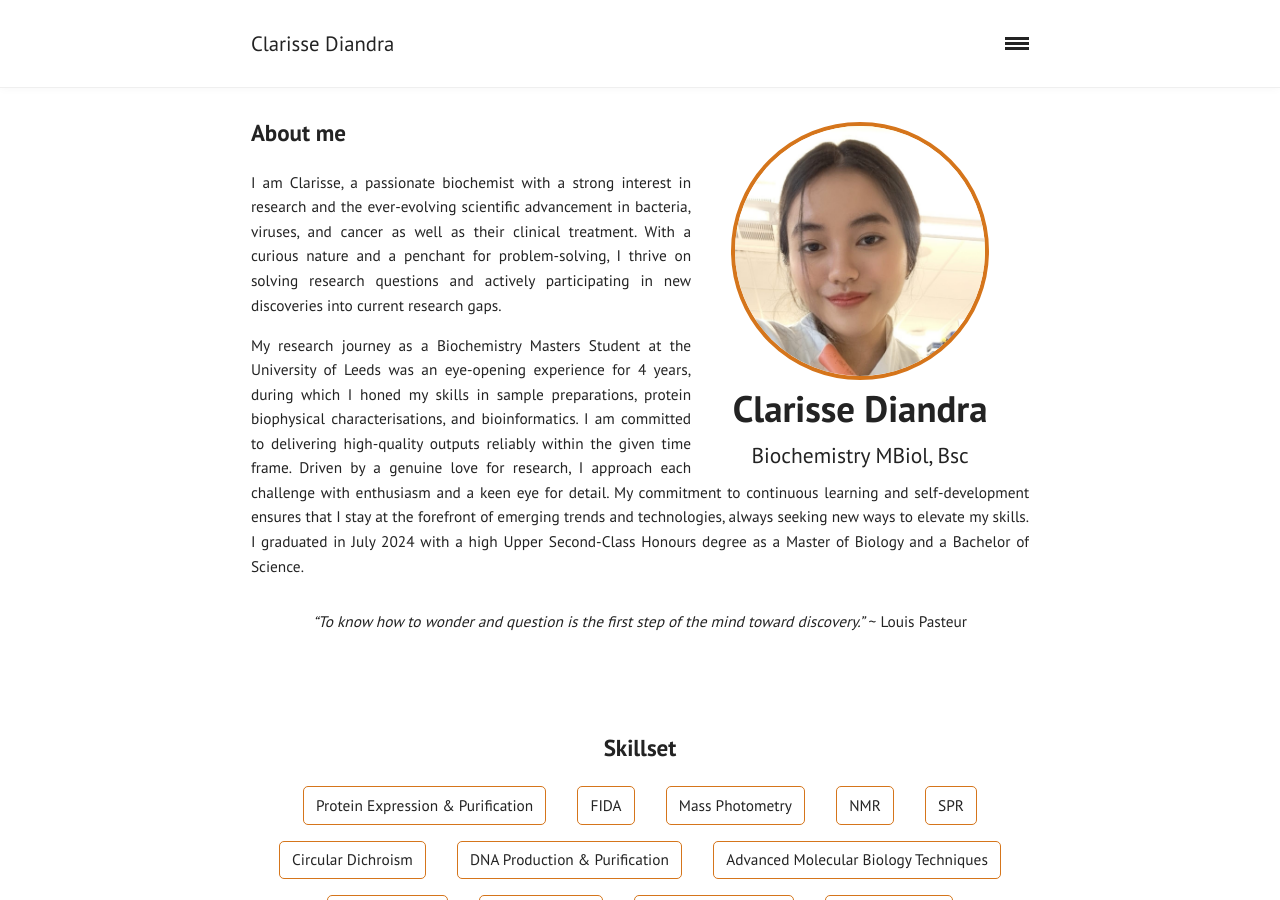
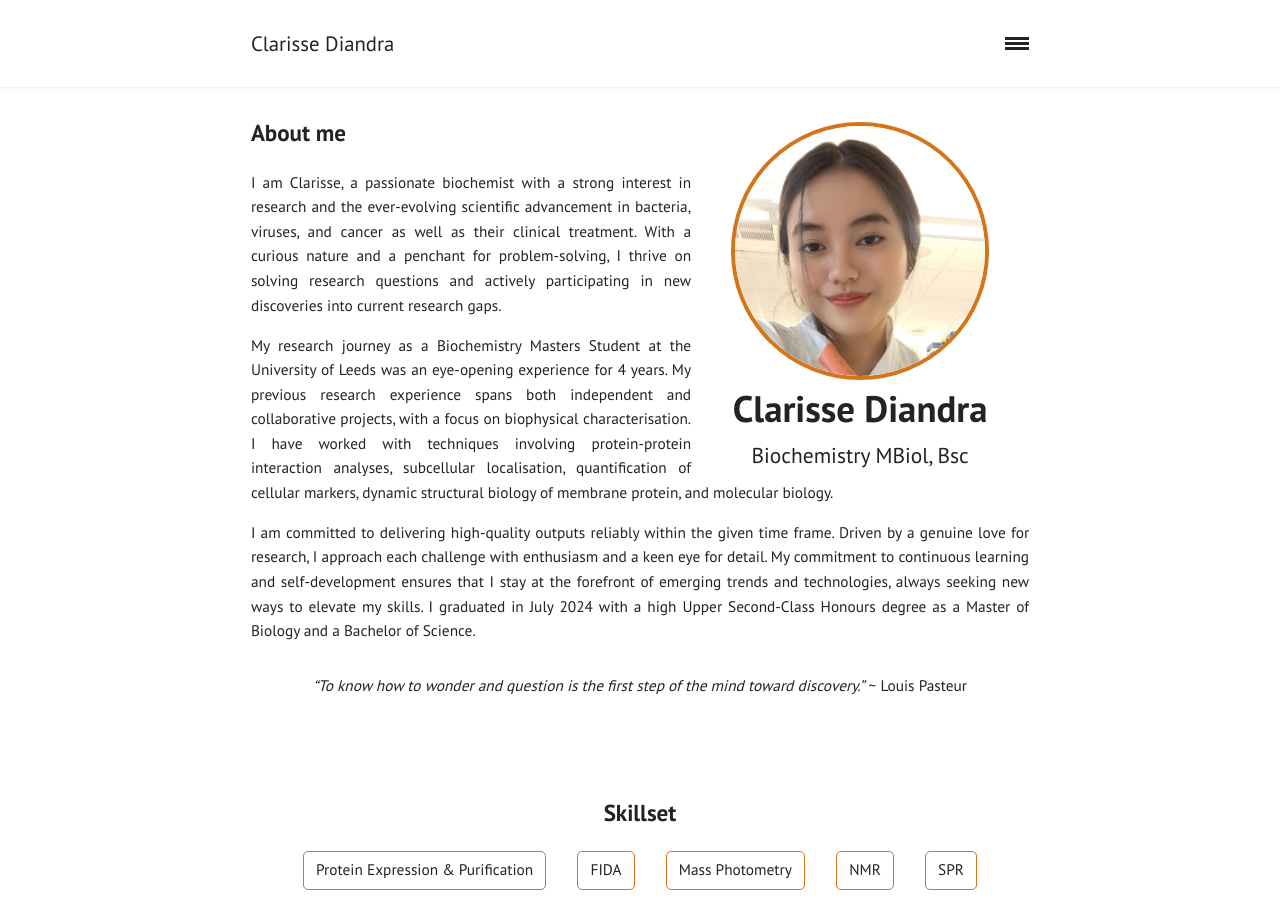
Before and after one commit to clarissediandra/clarissediandra.github.io, a Jekyll site: the page built from index.md, in a window 1280 px wide and 900 px high. Built offline with Jekyll 4.4.1, drawn with Linux system fonts in a browser that asks for light colours.

Commit message:
Updated description

```diff
--- a/index.md
+++ b/index.md
@@ -16,9 +16,11 @@ layout: page
 <div markdown="1">
 I am Clarisse, a passionate biochemist with a strong interest in research and the ever-evolving scientific advancement in bacteria, viruses, and cancer as well as their clinical treatment. With a curious nature and a penchant for problem-solving, I thrive on solving research questions and actively participating in new discoveries into current research gaps.
 
-My research journey as a Biochemistry Masters Student at the University of Leeds was an eye-opening experience for 4 years, during which I honed my skills in sample preparations, protein biophysical characterisations, and bioinformatics. I am committed to delivering high-quality outputs reliably within the given time frame. Driven by a genuine love for research, I approach each challenge with enthusiasm and a keen eye for detail. My commitment to continuous learning and self-development ensures that I stay at the forefront of emerging trends and technologies, always seeking new ways to elevate my skills. I graduated in July 2024 with a high Upper Second-Class Honours degree as a Master of Biology and a Bachelor of Science.
+My research journey as a Biochemistry Masters Student at the University of Leeds was an eye-opening experience for 4 years. My previous research experience spans both independent and collaborative projects, with a focus on biophysical characterisation. I have worked with techniques involving protein-protein interaction analyses, subcellular localisation, quantification of cellular markers, dynamic structural biology of membrane protein, and molecular biology.
+
+I am committed to delivering high-quality outputs reliably within the given time frame. Driven by a genuine love for research, I approach each challenge with enthusiasm and a keen eye for detail. My commitment to continuous learning and self-development ensures that I stay at the forefront of emerging trends and technologies, always seeking new ways to elevate my skills. I graduated in July 2024 with a high Upper Second-Class Honours degree as a Master of Biology and a Bachelor of Science.
 </div>
-    </div>
+</div>
 <p style="width:100%; text-align:center;" markdown="1">
 *“To know how to wonder and question is the first step of the mind toward discovery.”* ~&nbsp;Louis&nbsp;Pasteur
 </p>
```
